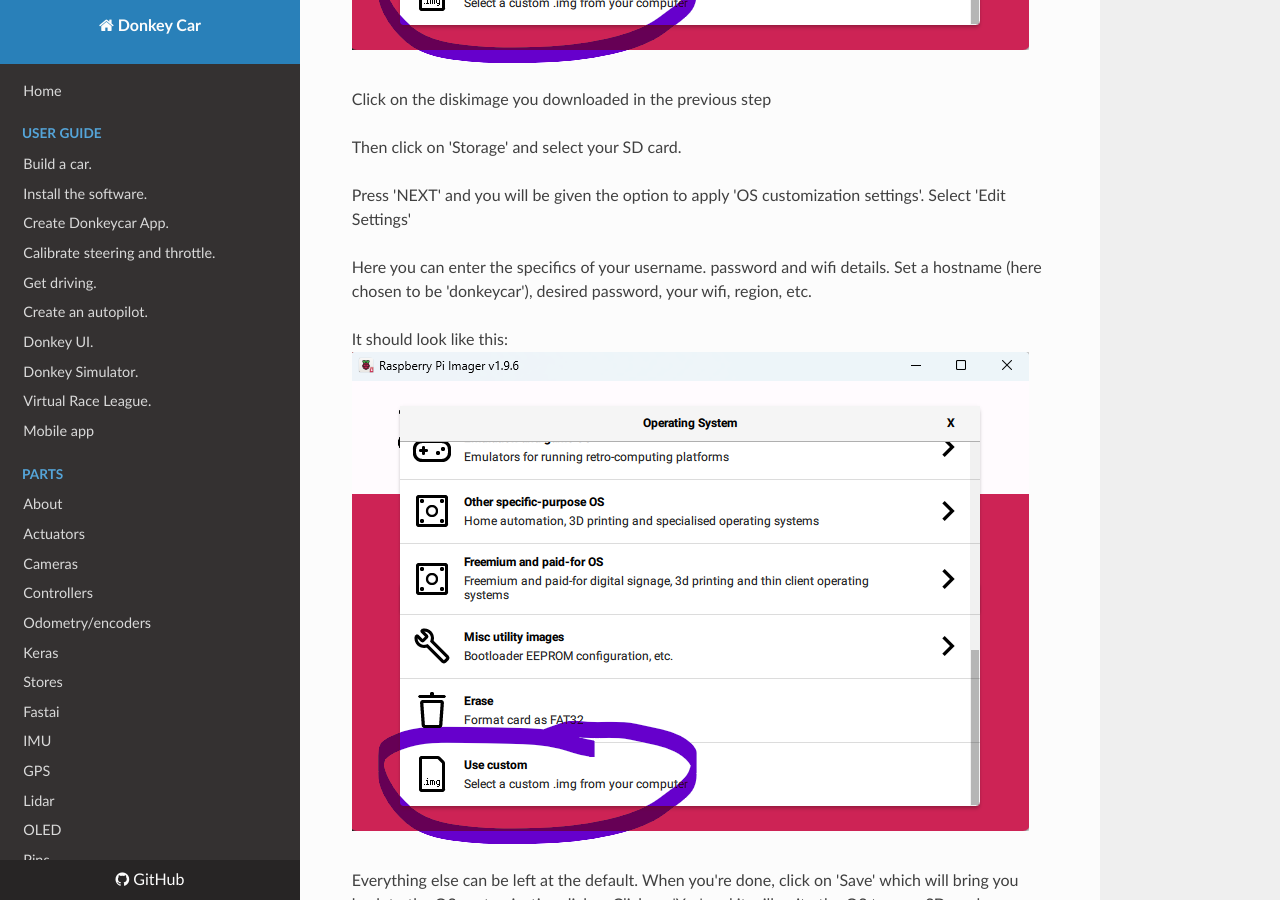
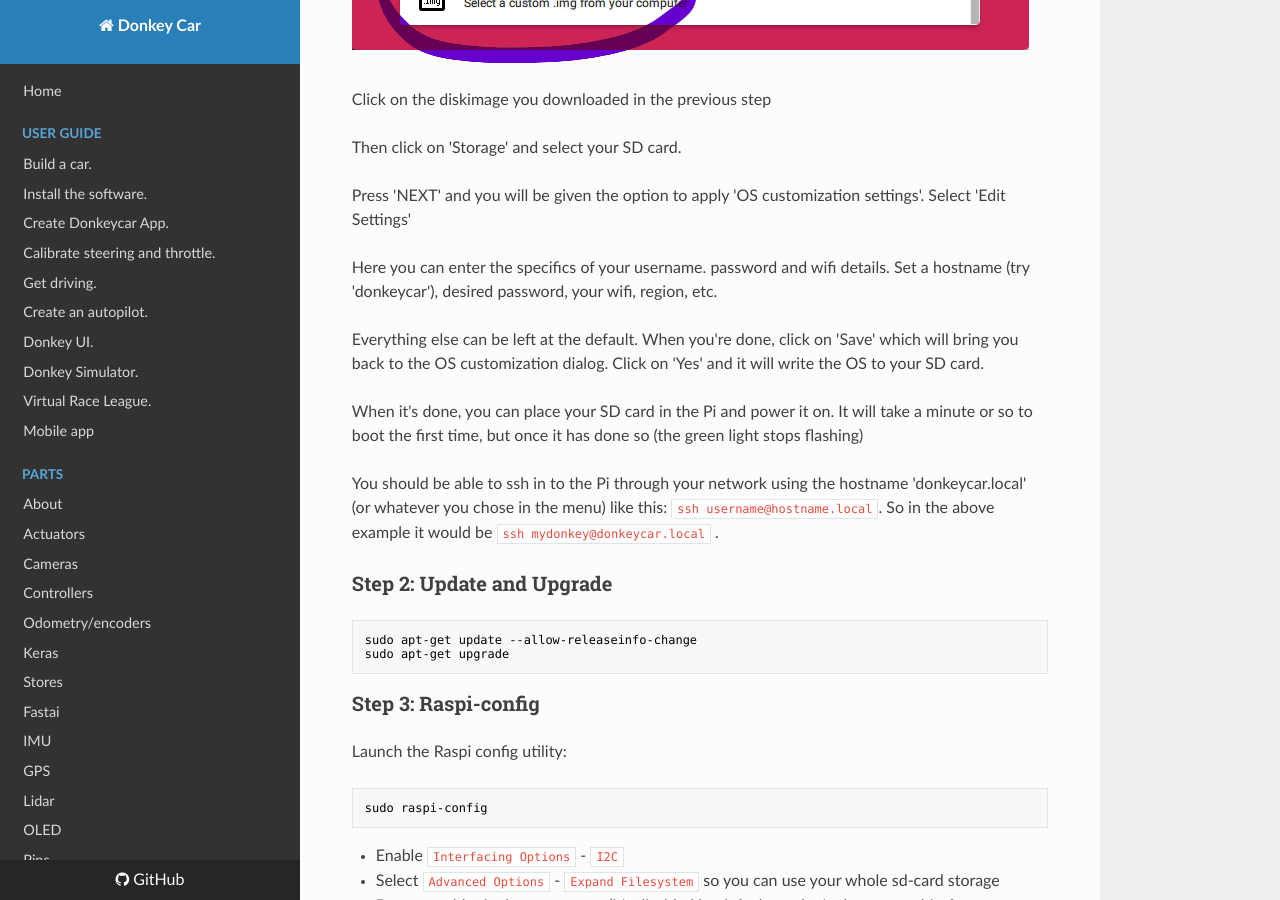
Before and after one commit to autorope/donkeydocs, an MkDocs documentation site: the page built from docs/guide/robot_sbc/setup_raspberry_pi.md, in a window 1280 px wide and 900 px high, scrolled down 1801 px. Built offline with MkDocs 1.6.1, drawn with Linux system fonts in a browser that asks for light colours; nearby versions of some CDN libraries.

Commit message:
Update setup_raspberry_pi.md

```diff
--- a/docs/guide/robot_sbc/setup_raspberry_pi.md
+++ b/docs/guide/robot_sbc/setup_raspberry_pi.md
@@ -53,11 +53,8 @@ Then click on 'Storage' and select your SD card.
 
 Press 'NEXT' and you will be given the option to apply 'OS customization settings'. Select 'Edit Settings'
 
-Here you can enter the specifics of your username. password and wifi details. Set a hostname (here chosen to be
+Here you can enter the specifics of your username. password and wifi details. Set a hostname (try
 'donkeycar'), desired password, your wifi, region, etc.
-
-It should look like this:
-![imager_advanced_dialog](/assets/imager.png)
 
 Everything else can be left at the default. When you're done, click on 'Save' which will bring you back to the OS customization dialog. Click on 'Yes' and it will write the OS to your SD card.
 
```
